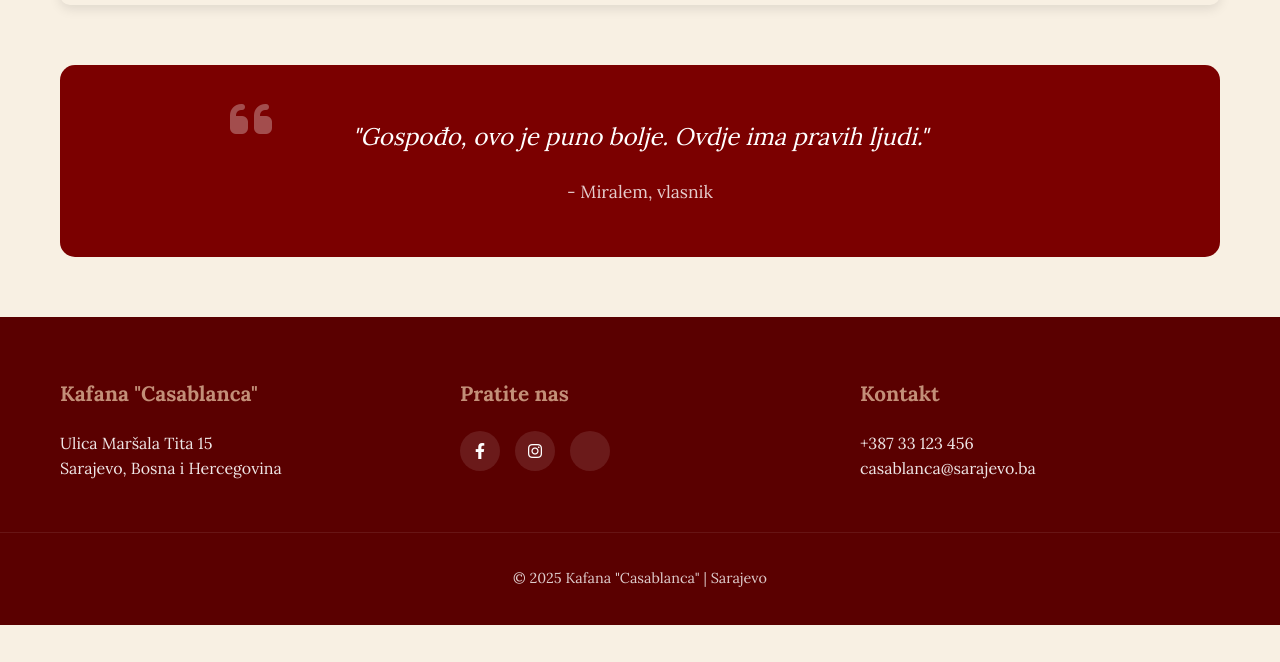
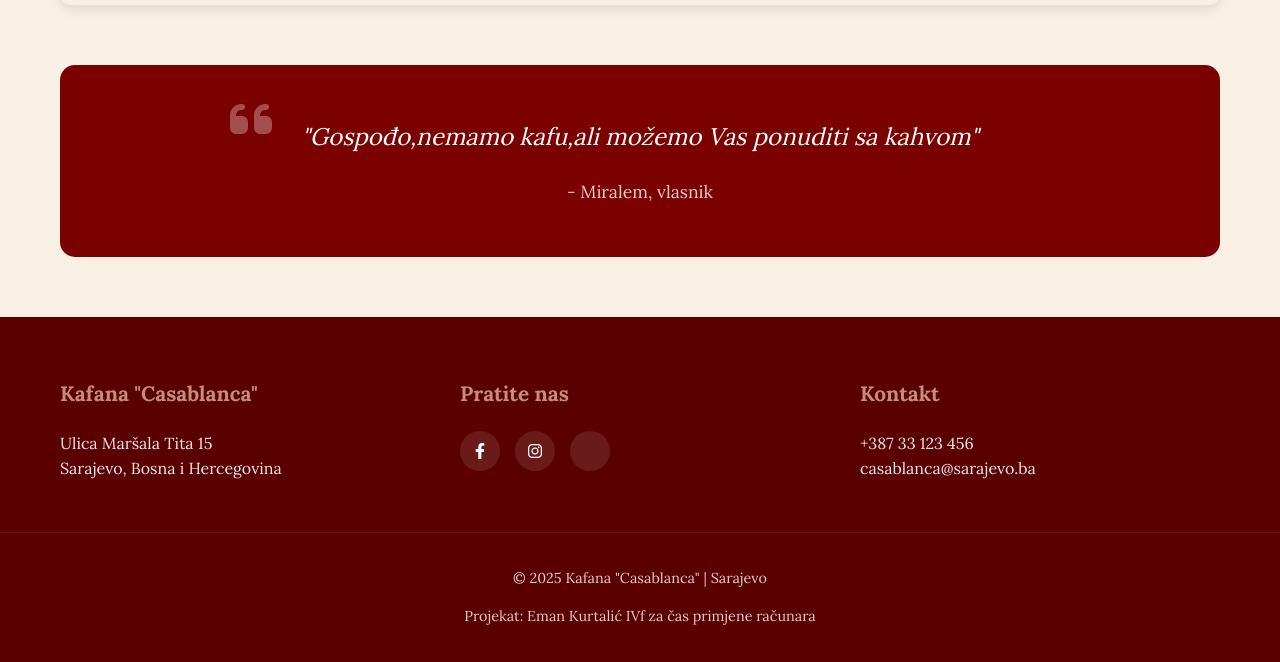
Before and after one commit to bosnian-vepar/casablanca, a plain HTML site: page index.html in a window 1280 px wide. Shown: the part 1853-2515 px from the top of the page. Before the commit the page ends 2478 px from the top, so only its background shows below. Drawn offline with nearby package versions, Linux system fonts and the light colour scheme; some icons are missing.

Commit message:
Update index.html

```diff
--- a/index.html
+++ b/index.html
@@ -79,7 +79,7 @@
     <section class="quote-section">
       <div class="quote-content">
         <i class="fas fa-quote-left"></i>
-        <p>"Gospođo, ovo je puno bolje. Ovdje ima pravih ljudi."</p>
+        <p>"Gospođo,nemamo kafu,ali možemo Vas ponuditi sa kahvom"</p>
         <span>- Miralem, vlasnik</span>
       </div>
     </section>
@@ -106,6 +106,7 @@
     </div>
     <div class="footer-bottom">
       <p>© 2025 Kafana "Casablanca" | Sarajevo</p>
+      <p>Projekat: Eman Kurtalić IVf za čas primjene računara</p>
     </div>
   </footer>
 
```
